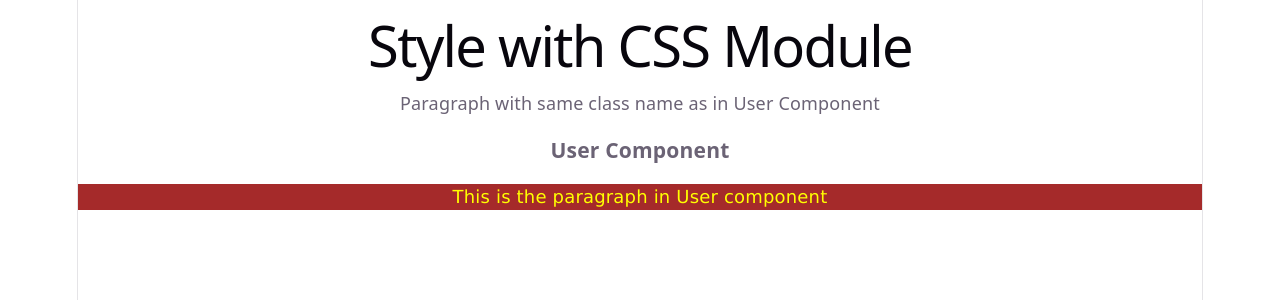
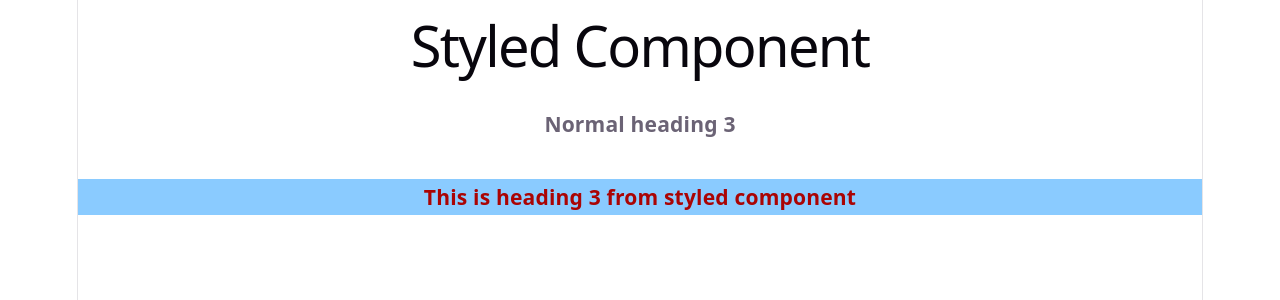
Before and after one commit to its-rahulrana/react-codestepbystep, a React (Vite) app: page / in a window 1280 px wide. Shown: the top 300 px of the page. Built offline with nearby package versions, Linux system fonts and the light colour scheme.

Commit message:
Code 24 Styled Component

```diff
--- a/package.json
+++ b/package.json
@@ -11,7 +11,8 @@
   },
   "dependencies": {
     "react": "^19.2.8",
-    "react-dom": "^19.2.8"
+    "react-dom": "^19.2.8",
+    "styled-components": "^6.5.1"
   },
   "devDependencies": {
     "@eslint/js": "^10.0.1",
--- a/src/App.jsx
+++ b/src/App.jsx
@@ -1,12 +1,18 @@
-import User from "./User";
-
+import styled from "styled-components";
 
 function App(){
+
+  const Heading3 = styled.h3`
+  color: #aa0404;
+  background-color: #8acbff;
+  padding: 5px
+  `
+
   return(
     <>
-      <h1>Style with CSS Module</h1>
-      <p>Paragraph with same class name as in User Component</p>
-      <User/>
+      <h1>Styled Component</h1>
+      <h3>Normal heading 3</h3>
+      <Heading3>This is heading 3 from styled component</Heading3>
     </>
   )
 }
--- a/src/User.jsx
+++ /dev/null
@@ -1,12 +0,0 @@
-import style from './assets/style.module.css';
-
-function User (){
-    return(
-        <div>
-            <h3>User Component</h3>
-            <p className={style.para}>This is the paragraph in User component</p>
-        </div>
-    )
-}
-
-export default User;
--- a/src/assets/style.module.css
+++ /dev/null
@@ -1,5 +0,0 @@
-.para{
-    color: yellow;
-    background-color: brown;
-    font-family: 'Lucida Sans', 'Lucida Sans Regular', 'Lucida Grande', 'Lucida Sans Unicode', Geneva, Verdana, sans-serif;
-}
```
Also changed, not shown: 1 other file (tests, documents, lock files or other folders).
